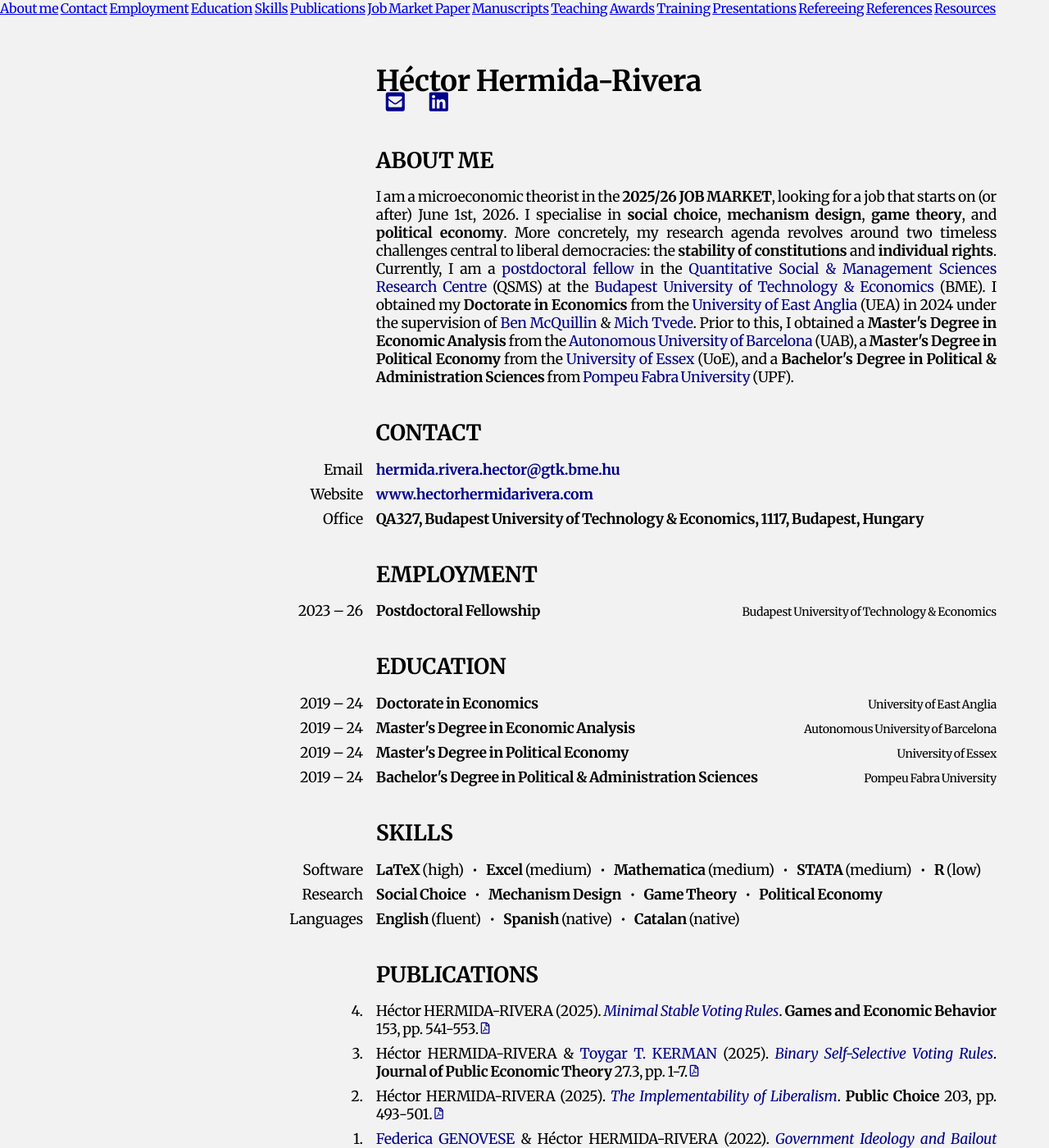
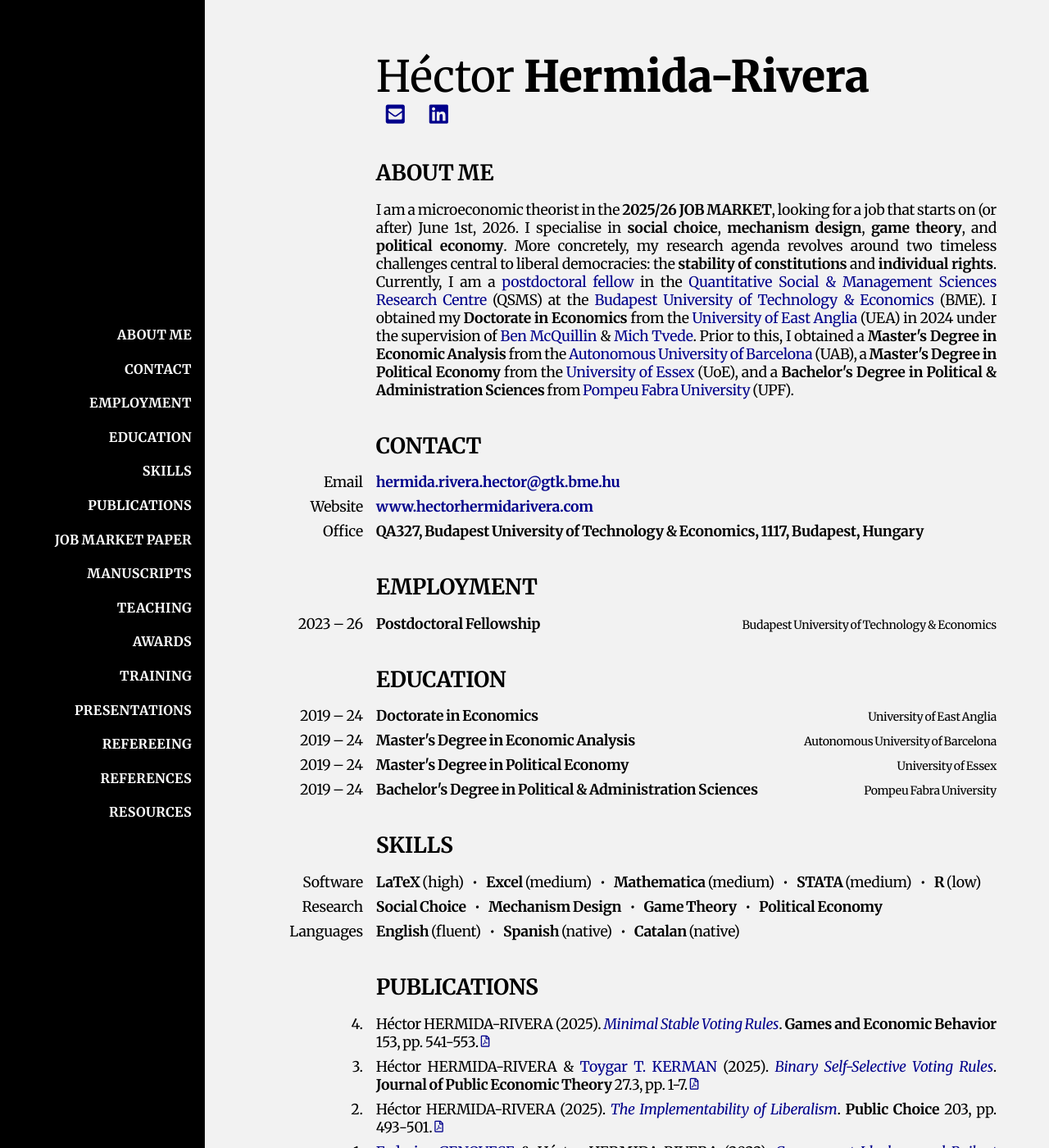
Before and after one commit to HectorHermidaRivera/hectorhermidarivera.github.io, a Jekyll site: the page built from index.md, in a window 1280 px wide and 1400 px high. Shown: the whole window at 82% size. Built offline with Jekyll 4.4.1, drawn with Linux system fonts in a browser that asks for light colours; a style sheet for code colours, icons or effects is not loaded.

Commit message:
Update style.css

```diff
--- a/assets/css/style.css
+++ b/assets/css/style.css
@@ -1,9 +1,56 @@
-/* Body */
+html { scroll-behavior: smooth; }
+a { overflow-wrap: break-word; word-wrap: break-word; word-break: break-word; hyphens: auto; }
+
+/* SIDEBAR */
+
+.sidebar {
+  position: fixed;
+  top: 0;
+  left: 0;
+  width: 250px;
+  height: 100%;
+  background: #000000;
+  padding: 25px 15px;
+  box-sizing: border-box;
+  display: flex;
+  flex-direction: column;
+  align-items: flex-end;
+  justify-content: center;
+  border-right: 1px solid #111;
+  z-index: 10000;
+    }
+
+.sidebar a {
+  color: #fff;
+  text-decoration: none;
+  font-weight: 600;
+  text-transform: uppercase;
+  letter-spacing: 0.4px;
+  margin: 8px 0;
+  width: 100%;
+  text-align: right;
+  line-height: 1.6;
+}
+
+.sidebar a:hover { color: #dddddd; }
+
+.main-name strong { font-weight: 800; }
+b, strong { font-weight: 700; }
+
+/* BODY */
+
 body {
   font-family: 'Merriweather', serif;
   margin: 0;
   background-color: #f2f2f2;
+  font-stretch: 94%;
+  letter-spacing: -0.017em;
+  word-spacing: -0.07em;
+  font-feature-settings: "kern" 1, "liga" 1, "clig" 1, "calt" 1;
+  text-rendering: optimizeLegibility;
 }
+
+/* CONTENT */
 
 .content {
   margin-left: 250px;       /* space for the sidebar */
@@ -12,14 +59,19 @@ body {
   font-size: 1.1em;
   text-align: justify;
   background-color: #f2f2f2;
+  box-sizing: border-box;
 }
 
-/* Align main name with second column */
+/* PAGE TITLE */
+
 .main-name {
-  font-size: 2em;
-  font-weight: bold;
   margin-bottom: 0px;
   padding-left: 196px;
+  font-family: 'Merriweather', serif;
+  font-size: 3em;
+  font-weight: 400;
+  margin-bottom: 0.3em;
+  line-height: 1;
 }
 
 .name-title {
```
